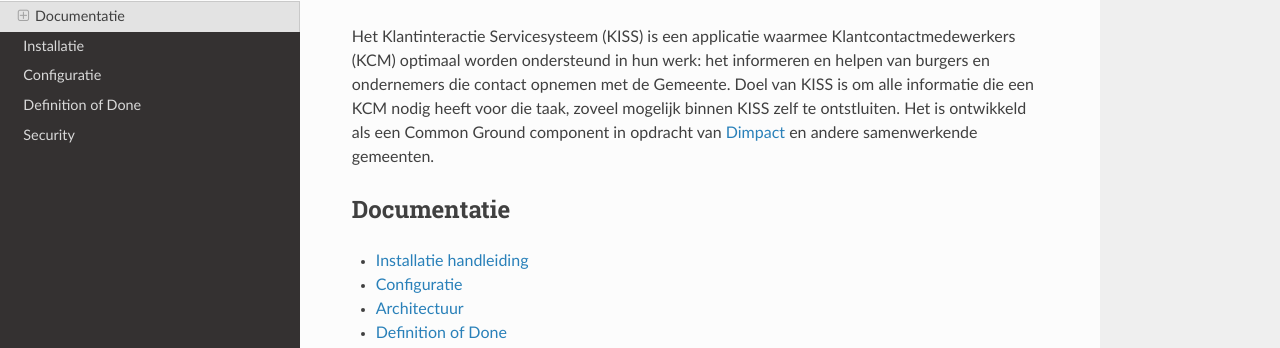
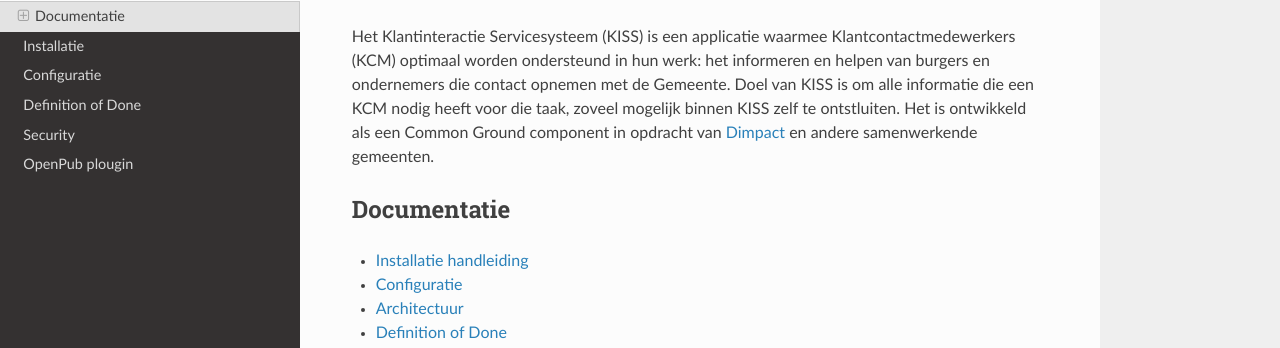
Before and after one commit to Klantinteractie-Servicesysteem/.github, an MkDocs documentation site: the page built from docs/index.md, in a window 1280 px wide. Shown: the part 135-483 px from the top of the page. Built offline with MkDocs 1.6.1, drawn with Linux system fonts in a browser that asks for light colours; nearby versions of some CDN libraries.

Commit message:
Openpub toegevoegd
Documentatie over de plugin verplaatst van de /Openpub-repo, naar hier, zodat het via Readthedocs ontsloten kan worden. Link toegevoegd aan dit bestand

```diff
--- a/mkdocs.yml
+++ b/mkdocs.yml
@@ -7,5 +7,6 @@ nav:
   - Configuratie: CONFIGURATIE.md
   - Definition of Done: DEFINITIONOFDONE.md
   - Security: SECURITY.md
+  - OpenPub plougin: openpub.md
 
 theme: readthedocs
```
